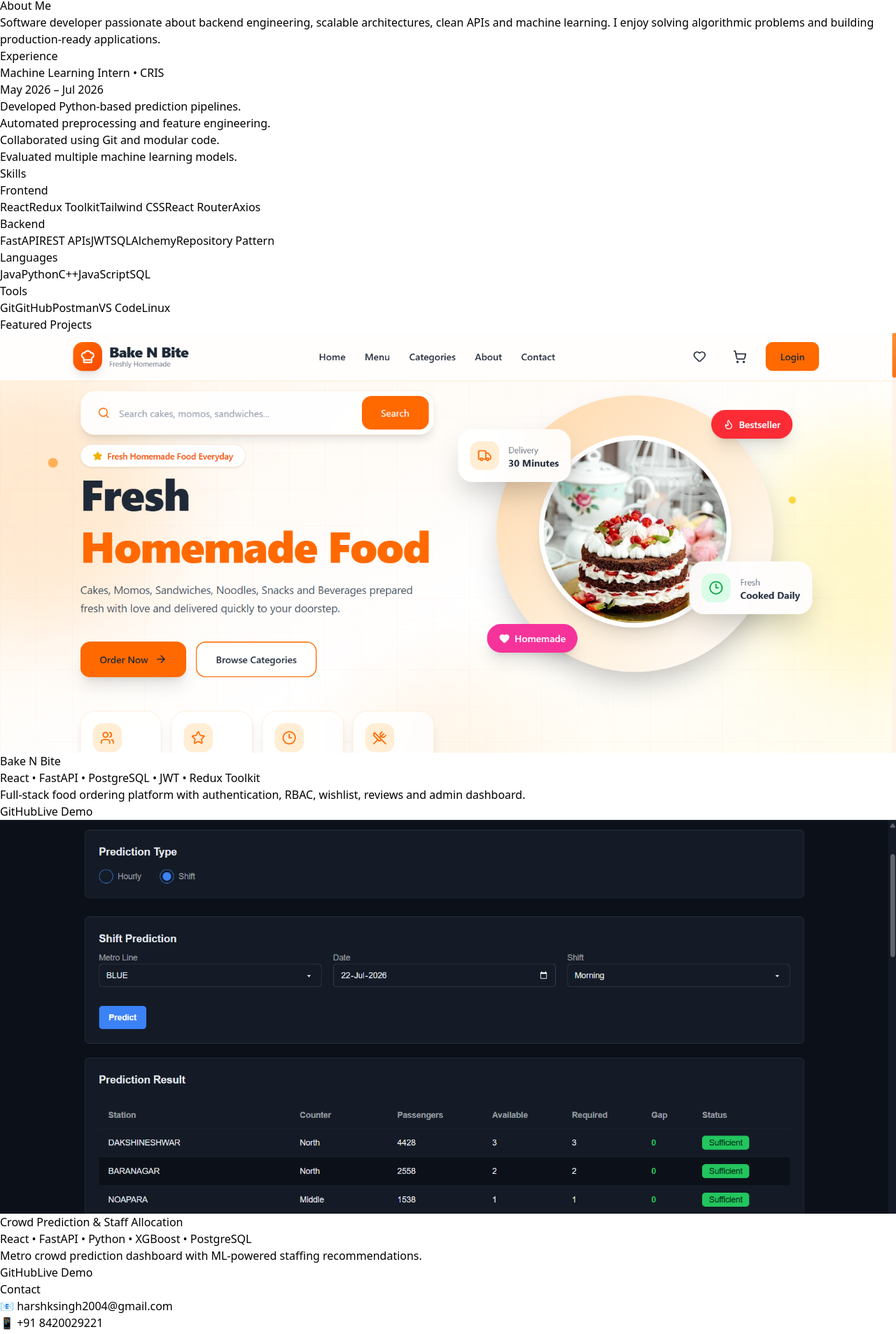
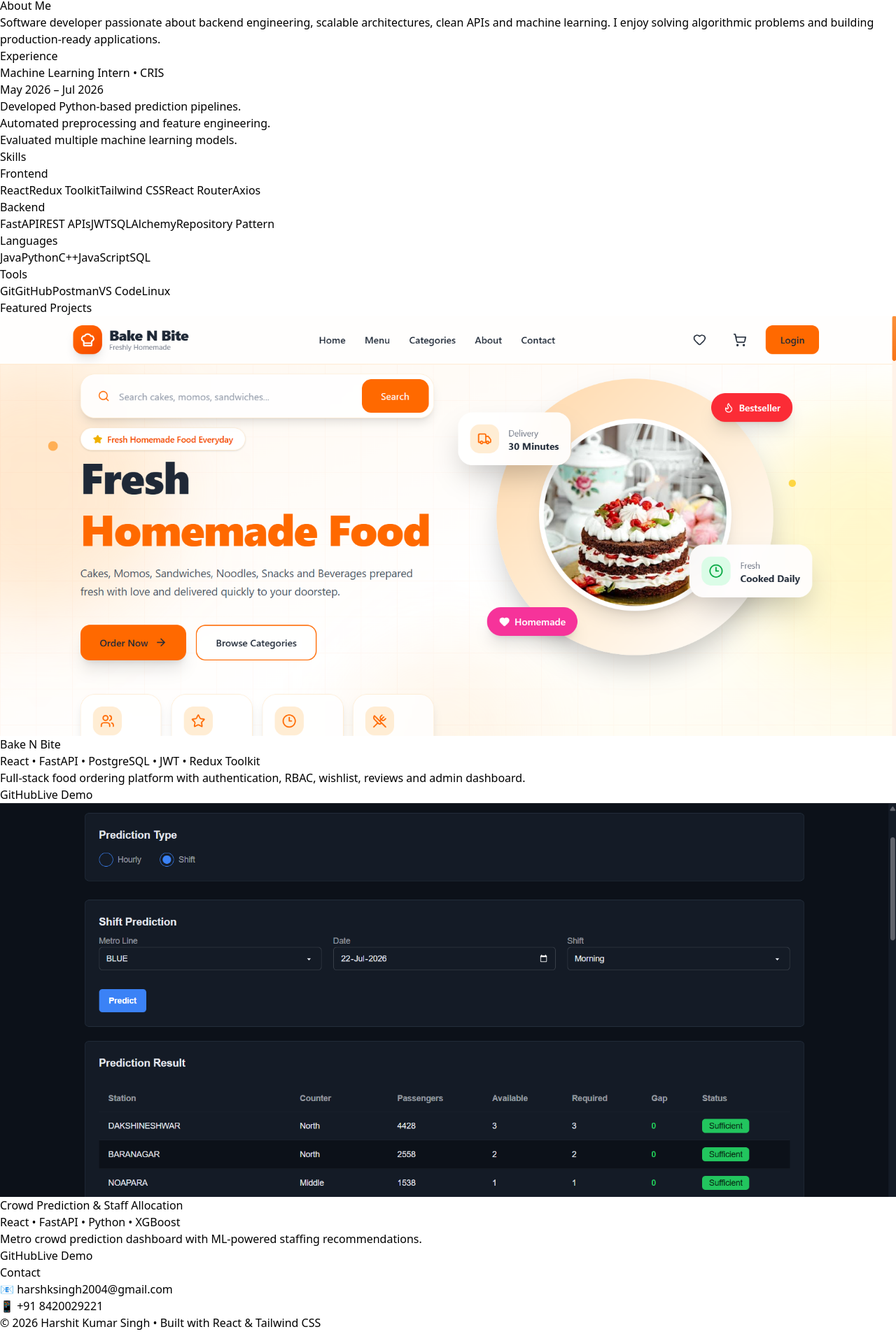
Before and after one commit to harsh0475/Portfolio, a React (Vite) app: page / in a window 1280 px wide. Shown: the part 733-2640 px from the top of the page at 70% size. Built offline with nearby package versions, Linux system fonts and the light colour scheme.

Commit message:
Updated details

```diff
--- a/src/App.jsx
+++ b/src/App.jsx
@@ -20,7 +20,7 @@ const projects = [
   },
   {
     title: "Crowd Prediction & Staff Allocation",
-    tech: "React • FastAPI • Python • XGBoost • PostgreSQL",
+    tech: "React • FastAPI • Python • XGBoost",
     desc: "Metro crowd prediction dashboard with ML-powered staffing recommendations.",
     github: "https://github.com/harsh0475",
     live: "#",
@@ -97,7 +97,6 @@ export default function App() {
             <ul className="list-disc pl-5 mt-4 text-zinc-400 space-y-2">
               <li>Developed Python-based prediction pipelines.</li>
               <li>Automated preprocessing and feature engineering.</li>
-              <li>Collaborated using Git and modular code.</li>
               <li>Evaluated multiple machine learning models.</li>
             </ul>
           </div>
```
